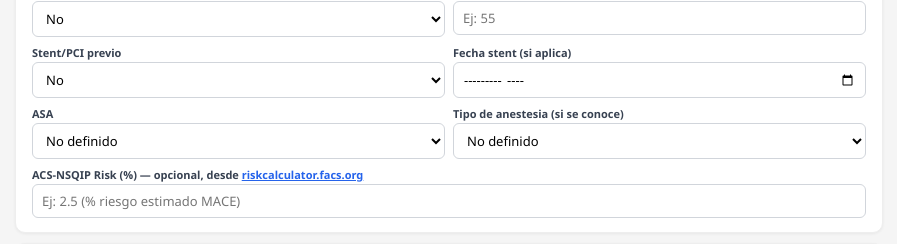
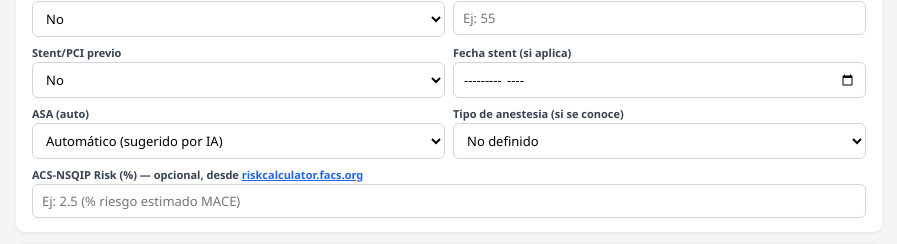
Before and after one commit to martinferraro51-blip/riesgo-quirurgico, a Python web app: template templates/riesgo_quirurgico.html in a window 1280 px wide. Shown: the part 926-1170 px from the top of the page, without its empty margins (191-1088 px from the left). Run offline with Jinja, Linux system fonts and the light colour scheme; the template is opened without the code that fills it, so the values that code supplies are empty.

Commit message:
Calcular ASA automáticamente según estado clínico del paciente
El selector ASA ahora queda en Automático por defecto y la IA lo infiere
con criterios detallados (I-IV). Se mantiene override manual opcional.
Se muestra ASA y justificación en estratificación e informe impreso.

Co-Authored-By: Claude Opus 4.7 (1M context) <noreply@anthropic.com>

```diff
--- a/templates/riesgo_quirurgico.html
+++ b/templates/riesgo_quirurgico.html
@@ -37,7 +37,7 @@ body { font-family: 'Segoe UI', -apple-system, sans-serif; background: #f5f5f5;
 .chat-bar { display: flex; gap: 6px; padding: 8px 12px; border-top: 1px solid #eee; background: #fafafa; }
 .chat-bar input { flex: 1; }
 /* Grid */
-.strat-grid { display: grid; grid-template-columns: 1fr 1fr 1fr; gap: 6px; }
+.strat-grid { display: grid; grid-template-columns: repeat(auto-fit, minmax(110px, 1fr)); gap: 6px; }
 .strat-item { text-align: center; padding: 10px 6px; border-radius: 8px; background: #fafafa; border: 1px solid #eee; }
 .strat-label { font-size: 10px; color: #6b7280; font-weight: 600; text-transform: uppercase; letter-spacing: .4px; }
 .strat-sub { font-size: 9.5px; color: #9ca3af; margin-top: 3px; line-height: 1.2; }
@@ -107,7 +107,7 @@ body { font-family: 'Segoe UI', -apple-system, sans-serif; background: #f5f5f5;
           <div class="col"><label class="lbl">Fecha stent (si aplica)</label><input class="inp" id="fStentFecha" type="month" placeholder="Ej: 2024-06"></div>
         </div>
         <div class="row">
-          <div class="col"><label class="lbl">ASA</label><select class="sel" id="fASA"><option value="No definido">No definido</option><option value="ASA I">ASA I - Sano</option><option value="ASA II">ASA II - Enfermedad sistémica leve</option><option value="ASA III">ASA III - Enfermedad sistémica grave</option><option value="ASA IV">ASA IV - Amenaza constante para la vida</option></select></div>
+          <div class="col"><label class="lbl">ASA (auto)</label><select class="sel" id="fASA"><option value="Automático">Automático (sugerido por IA)</option><option value="ASA I">ASA I - Sano (override)</option><option value="ASA II">ASA II - Enfermedad sistémica leve (override)</option><option value="ASA III">ASA III - Enfermedad sistémica grave (override)</option><option value="ASA IV">ASA IV - Amenaza constante para la vida (override)</option></select></div>
           <div class="col"><label class="lbl">Tipo de anestesia (si se conoce)</label><select class="sel" id="fAnestesia"><option value="No definido">No definido</option><option value="General">General</option><option value="Regional/Neuraxial">Regional / Neuraxial</option><option value="Sedación">Sedación</option><option value="Local">Local</option><option value="Combinada">Combinada (general + regional)</option></select></div>
         </div>
         <div class="row">
@@ -226,13 +226,20 @@ CAMPOS ESTRUCTURADOS ADICIONALES:
   * BMS: mínimo 1 mes de doble antiagregación antes de suspender clopidogrel.
   * DES: mínimo 3-6 meses de doble antiagregación.
   * Si la cirugía cae dentro de estos períodos, considerar diferir o mantener doble antiagregación según riesgo hemorrágico.
-- ASA (American Society of Anesthesiologists): si se informa, incluirlo en la estratificación. ASA ≥III es factor de riesgo perioperatorio independiente.
+- ASA (American Society of Anesthesiologists): CALCULARLO AUTOMÁTICAMENTE en base al estado clínico del paciente, salvo que se informe un override manual (en ese caso usar el valor manual pero igual calcular el sugerido). ASA ≥III es factor de riesgo perioperatorio independiente.
+  CRITERIOS ASA (asignar el más alto que aplique):
+  * ASA I: paciente sano, sin enfermedades sistémicas, sin tabaquismo activo ni consumo problemático de alcohol, IMC <30.
+  * ASA II: enfermedad sistémica LEVE y bien controlada, sin limitación funcional significativa. Ejemplos: HTA controlada, DBT2 controlada sin complicaciones, dislipemia, tabaquista actual, obesidad leve-moderada (IMC 30-39), embarazo, EPOC leve, asma controlada, ex-tabaquista reciente, consumo social de alcohol.
+  * ASA III: enfermedad sistémica GRAVE con limitación funcional sustantiva pero no amenaza vital inmediata. Ejemplos: DBT mal controlada o con daño de órgano blanco, HTA mal controlada, EPOC moderado-grave, IMC ≥40, FEVI 30-40%, IAM/ACV/TIA/stent >3 meses, IRC en diálisis programada, hepatopatía activa, arritmia crónica estable, marcapasos, dependencia alcohólica, capacidad funcional pobre (<4 METs) por enfermedad crónica.
+  * ASA IV: enfermedad sistémica grave que constituye amenaza CONSTANTE para la vida. Ejemplos: IAM/ACV/TIA <3 meses, isquemia miocárdica activa o angina inestable, IC descompensada, FEVI <30%, valvulopatía severa sintomática, arritmia severa, sepsis reciente, IRA, IRC terminal sin diálisis, shock.
+  * Si hay condiciones cardíacas activas (stoppers), el ASA es ≥IV.
+  * En caso de duda entre dos categorías, elegir la más alta si hay factores agravantes (edad >75, fragilidad, múltiples comorbilidades).
 - Tipo de anestesia: la anestesia general conlleva mayor riesgo hemodinámico que la regional/neuraxial. Mencionarlo en la evaluación si se conoce.
 - LIMITACIONES DEL RCRI: el RCRI no considera edad, tipo específico de cirugía más allá de alto riesgo, ni fragilidad.
 - ACS-NSQIP: si se informa el porcentaje de riesgo del ACS-NSQIP Surgical Risk Calculator, integrarlo en la estratificación y mencionarlo en la conclusión como complemento del RCRI. Si NO se informa, no mencionarlo en la conclusión (solo queda en bibliografía).
 
 Para el pedido inicial, respondé ÚNICAMENTE con JSON válido (sin markdown, sin backticks) con esta estructura:
-{"procedimiento_riesgo":"bajo|intermedio|alto","procedimiento_riesgo_justificacion":"explicación breve","rcri_score":0,"rcri_items":["lista de ítems positivos del RCRI"],"rcri_riesgo":"muy bajo|bajo|moderado|alto","rcri_mace":"<1%|1-1.3%|4-7%|9-11%","capacidad_funcional":"excelente|buena|moderada|pobre|no evaluable","factores_esc":["factores ESC 2022"],"factores_sac":["factores SAC"],"riesgo_global":"bajo|intermedio|alto","riesgo_global_justificacion":"fundamentación","estudios_adicionales":"recomendaciones","aptitud":"apto|apto con condiciones|diferir","conclusion":"Texto completo de conclusión en tercera persona, lenguaje médico formal. Mínimo 4 oraciones.","antecedentes_extraidos":"resumen","sintomas_extraidos":"síntomas o No informado","medicacion_extraida":"medicación o No refiere","alergias_extraidas":"alergias o No refiere","examen_fisico_extraido":"hallazgos o No informado","ecg_extraido":"ECG o No informado","estudios_complementarios_extraidos":"estudios o No informado","condiciones_activas":["lista de condiciones activas detectadas"],"recomendaciones_perioperatorias":"texto con recomendaciones de manejo perioperatorio de medicación"}
+{"procedimiento_riesgo":"bajo|intermedio|alto","procedimiento_riesgo_justificacion":"explicación breve","rcri_score":0,"rcri_items":["lista de ítems positivos del RCRI"],"rcri_riesgo":"muy bajo|bajo|moderado|alto","rcri_mace":"<1%|1-1.3%|4-7%|9-11%","capacidad_funcional":"excelente|buena|moderada|pobre|no evaluable","factores_esc":["factores ESC 2022"],"factores_sac":["factores SAC"],"riesgo_global":"bajo|intermedio|alto","riesgo_global_justificacion":"fundamentación","estudios_adicionales":"recomendaciones","aptitud":"apto|apto con condiciones|diferir","conclusion":"Texto completo de conclusión en tercera persona, lenguaje médico formal. Mínimo 4 oraciones.","antecedentes_extraidos":"resumen","sintomas_extraidos":"síntomas o No informado","medicacion_extraida":"medicación o No refiere","alergias_extraidas":"alergias o No refiere","examen_fisico_extraido":"hallazgos o No informado","ecg_extraido":"ECG o No informado","estudios_complementarios_extraidos":"estudios o No informado","condiciones_activas":["lista de condiciones activas detectadas"],"recomendaciones_perioperatorias":"texto con recomendaciones de manejo perioperatorio de medicación","asa_sugerido":"ASA I|ASA II|ASA III|ASA IV","asa_justificacion":"explicación breve (1 oración) del porqué del ASA asignado, citando los hallazgos clínicos que lo sustentan"}
 
 Para actualizaciones vía chat, respondé SOLO con los campos que cambian dentro de <json_update>.
 
@@ -313,9 +320,15 @@ function applyResult(parsed) {
 
 function renderStratification() {
   if (!result) return;
+  const asaManual = $('fASA').value;
+  const asaFinal = (asaManual === 'Automático') ? (result.asa_sugerido || 'No evaluable') : asaManual;
+  const asaSub = (asaManual === 'Automático')
+    ? (result.asa_justificacion || '').substring(0,70)
+    : ((result.asa_sugerido && result.asa_sugerido !== asaManual) ? ('IA sugiere '+result.asa_sugerido) : (result.asa_justificacion || '').substring(0,70));
   const items = [
     { lbl: 'Procedimiento', val: result.procedimiento_riesgo, sub: result.procedimiento_riesgo_justificacion },
     { lbl: 'RCRI', val: result.rcri_score + ' — ' + result.rcri_riesgo, sub: 'MACE ' + result.rcri_mace },
+    { lbl: 'ASA', val: asaFinal, sub: asaSub },
     { lbl: 'Riesgo Global', val: result.riesgo_global, sub: (result.riesgo_global_justificacion||'').substring(0,70) },
   ];
   $('stratGrid').innerHTML = items.map(it => `
@@ -367,7 +380,11 @@ async function analyzeWithAI() {
     if (val('fStentFecha')) stentInfo += ' (fecha: ' + val('fStentFecha') + ')';
     parts.push(stentInfo);
   }
-  if ($('fASA').value !== 'No definido') parts.push('Clasificación ASA: ' + $('fASA').value);
+  if ($('fASA').value === 'Automático') {
+    parts.push('Clasificación ASA: calcular automáticamente en base al estado clínico del paciente (campos asa_sugerido y asa_justificacion)');
+  } else {
+    parts.push('Clasificación ASA: ' + $('fASA').value + ' (override manual — usar este valor pero igualmente devolver asa_sugerido calculado para comparación)');
+  }
   if ($('fAnestesia').value !== 'No definido') parts.push('Tipo de anestesia previsto: ' + $('fAnestesia').value);
   if (val('fNSQIP')) parts.push('ACS-NSQIP Estimated Risk: ' + val('fNSQIP') + '%');
   const exParts = [];
@@ -484,7 +501,7 @@ body{font-family:Arial,sans-serif;font-size:11pt;line-height:1.6;color:#1a1a1a;m
 <div class="field"><b>Antecedentes:</b> ${$('eAnt').value||'No informado'}</div>
 <div class="field"><b>Medicación:</b> ${$('eMed').value||'No refiere'}</div>
 <div class="field"><b>Alergias:</b> ${$('eAler').value||'No refiere'}</div>
-<div class="field"><b>Tabaquismo:</b> ${$('fTabaco').value}</div>${val('fFEVI')?'<div class="field"><b>FEVI:</b> '+val('fFEVI')+'%</div>':''}${$('fStent').value!=='No'?'<div class="field"><b>Stent/PCI:</b> '+$('fStent').value+(val('fStentFecha')?' ('+val('fStentFecha')+')':'')+'</div>':''}${$('fASA').value!=='No definido'?'<div class="field"><b>ASA:</b> '+$('fASA').value+'</div>':''}${$('fAnestesia').value!=='No definido'?'<div class="field"><b>Anestesia prevista:</b> '+$('fAnestesia').value+'</div>':''}
+<div class="field"><b>Tabaquismo:</b> ${$('fTabaco').value}</div>${val('fFEVI')?'<div class="field"><b>FEVI:</b> '+val('fFEVI')+'%</div>':''}${$('fStent').value!=='No'?'<div class="field"><b>Stent/PCI:</b> '+$('fStent').value+(val('fStentFecha')?' ('+val('fStentFecha')+')':'')+'</div>':''}${(function(){const manual=$('fASA').value;const sug=result&&result.asa_sugerido?result.asa_sugerido:'';const just=result&&result.asa_justificacion?result.asa_justificacion:'';if(manual==='Automático'&&sug){return '<div class="field"><b>ASA:</b> '+sug+(just?' — <i>'+just+'</i>':'')+'</div>';}else if(manual!=='Automático'){let txt='<div class="field"><b>ASA:</b> '+manual;if(sug&&sug!==manual){txt+=' (sugerido por IA: '+sug+(just?' — '+just:'')+')';}return txt+'</div>';}return '';})()}${$('fAnestesia').value!=='No definido'?'<div class="field"><b>Anestesia prevista:</b> '+$('fAnestesia').value+'</div>':''}
 <div class="field"><b>Examen físico:</b> ${$('eExam').value||'No informado'}</div>
 <div class="field"><b>ECG:</b> ${$('eEcg').value||'No informado'}</div>
 <div class="field"><b>Estudios complementarios:</b> ${$('eComp').value||'No informado'}</div>
```
